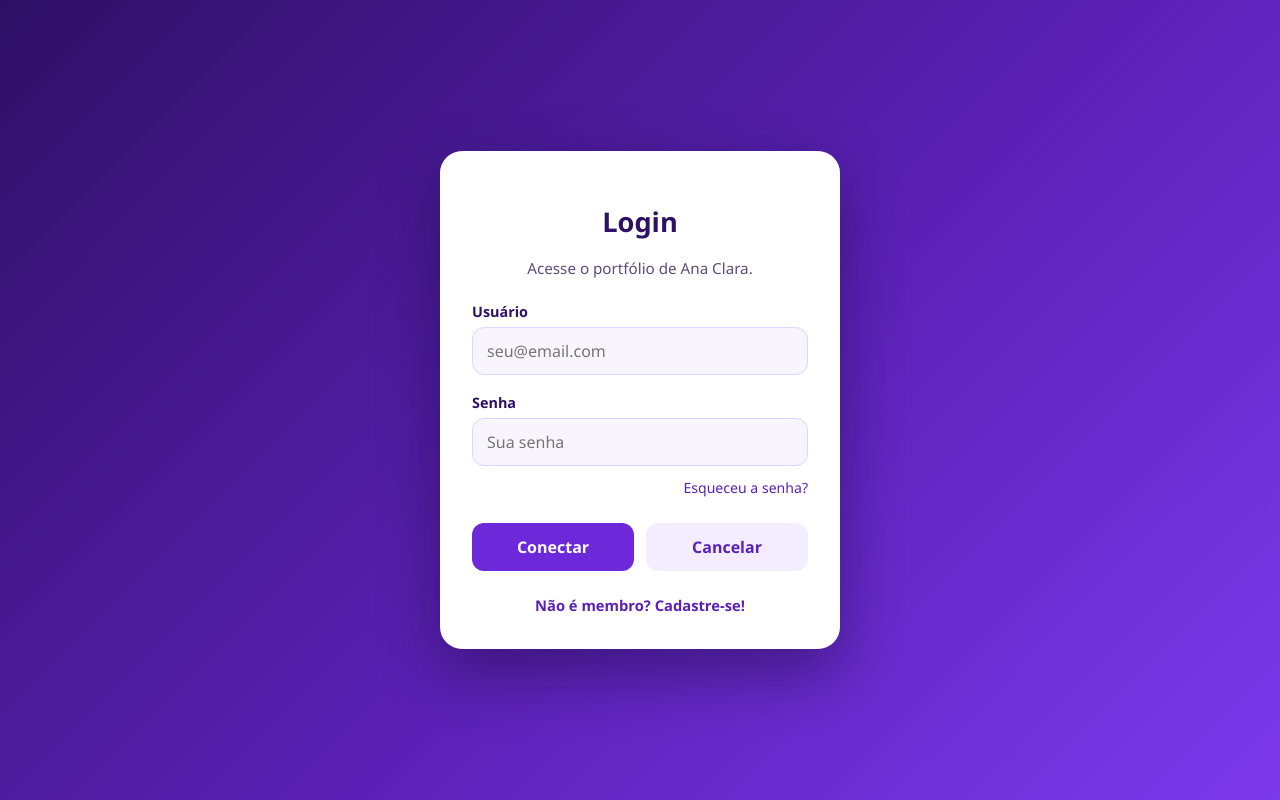
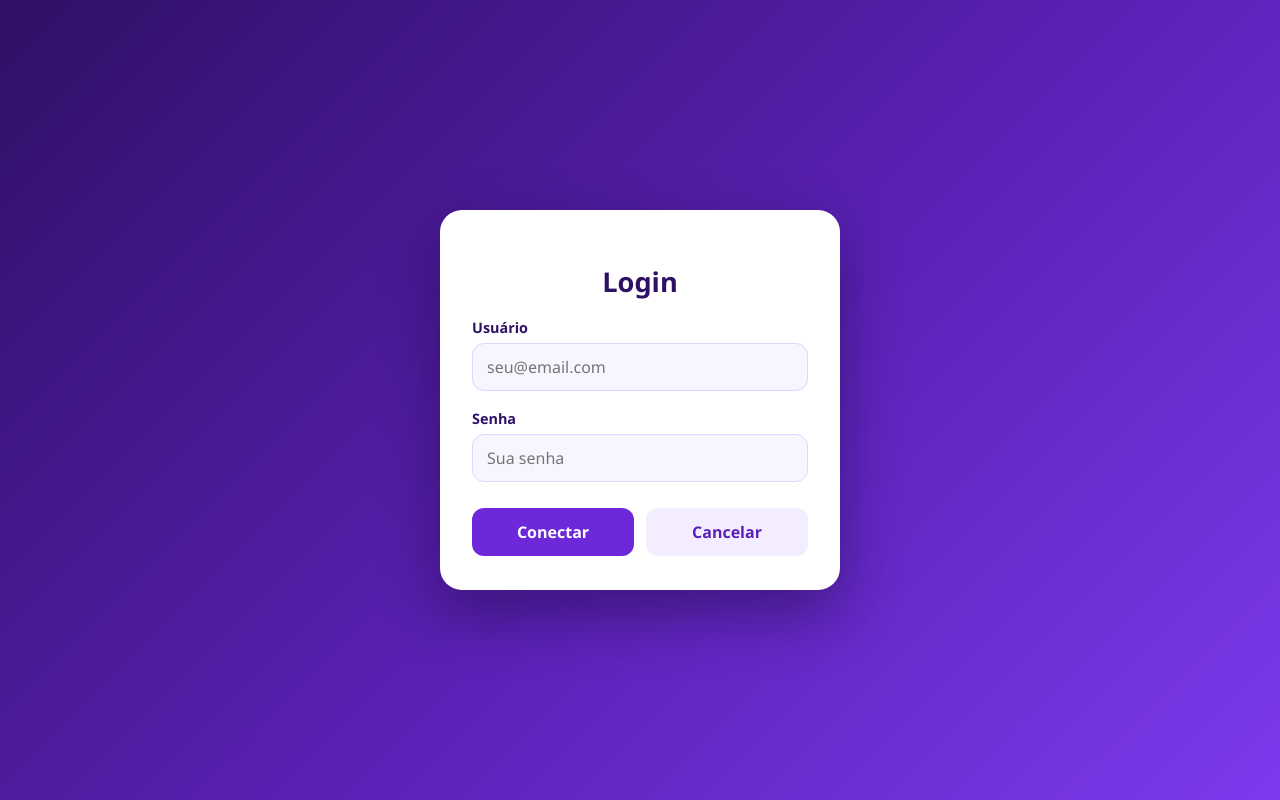
Before and after one commit to anacsilva353-commits/Portf-lio, a website: page index.html in a window 1280 px wide. Drawn offline with Linux system fonts and the light colour scheme.

Commit message:
Primeiro envio de porftuk

```diff
--- a/index.html
+++ b/index.html
@@ -12,7 +12,7 @@
 <body>
     <main class="login-card">
         <h1>Login</h1>
-        <p class="login-sub">Acesse o portfólio de Ana Clara.</p>
+
 
         <form onsubmit="logar(); return false">
             <label for="login">Usuário</label>
@@ -21,17 +21,15 @@
             <label for="senha">Senha</label>
             <input type="password" id="senha" placeholder="Sua senha" autocomplete="current-password" required>
 
-            <div class="pass">
-                <a href="#">Esqueceu a senha?</a>
-            </div>
+
+
 
             <div class="botoes">
                 <button type="submit" class="btn-conectar">Conectar</button>
                 <button type="button" class="btn-cancelar" onclick="cancelar()">Cancelar</button>
             </div>
 
-            <div class="signup_link">
-                <a href="#">Não é membro? Cadastre-se!</a>
+
             </div>
         </form>
     </main>
```
